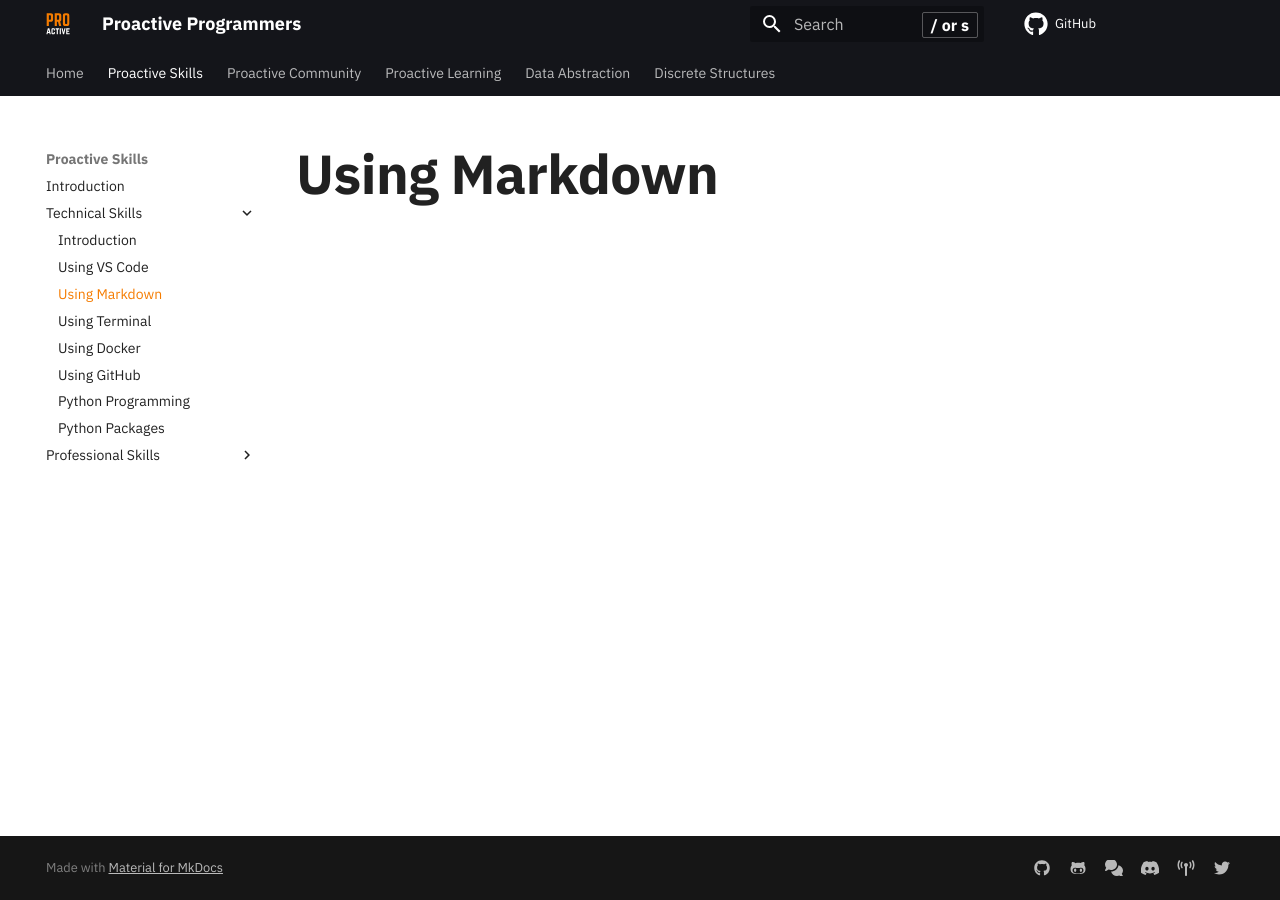
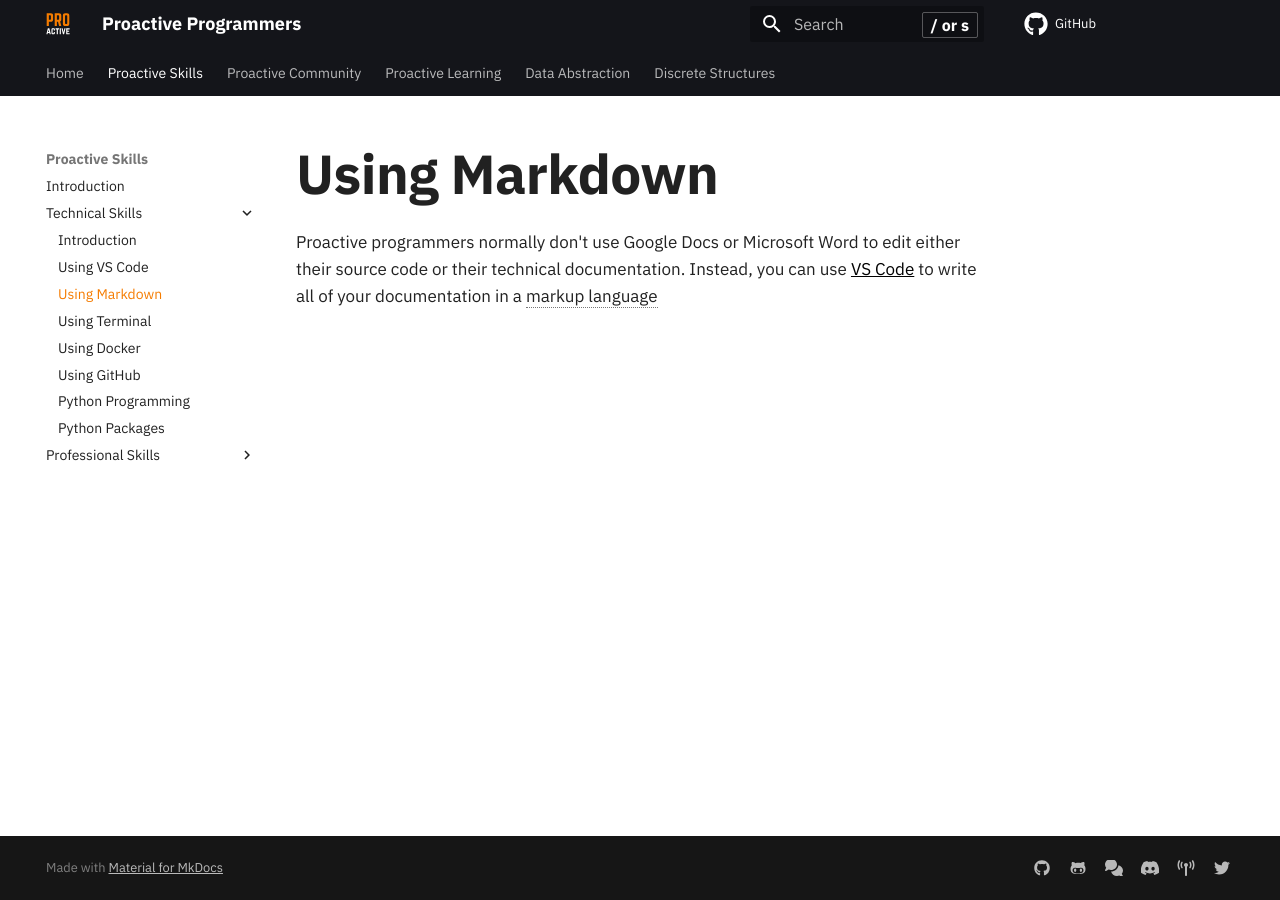
Before and after one commit to ProactiveProgrammers/www.proactiveprogrammers.com, an MkDocs documentation site: the page built from docs/proactive-skills/technical-skills/using-markdown.md, in a window 1280 px wide. Built offline with MkDocs 1.6.1 and Material for MkDocs 9.7.7, drawn with Linux system fonts in a browser that asks for light colours; comment, search, counter and statistics services are not loaded.

Commit message:
feat: Add the starting content in the using-markdown.md file.

```diff
--- a/docs/proactive-skills/technical-skills/using-markdown.md
+++ b/docs/proactive-skills/technical-skills/using-markdown.md
@@ -1 +1,8 @@
 # Using Markdown
+
+Proactive programmers normally don't use Google Docs or Microsoft Word to edit
+either their source code or their technical documentation. Instead, you can use
+[VS Code](../technical-skills/using-vscode.md) to write all of your
+documentation in a markup language
+
+--8<-- "includes/abbreviations.md"
```
